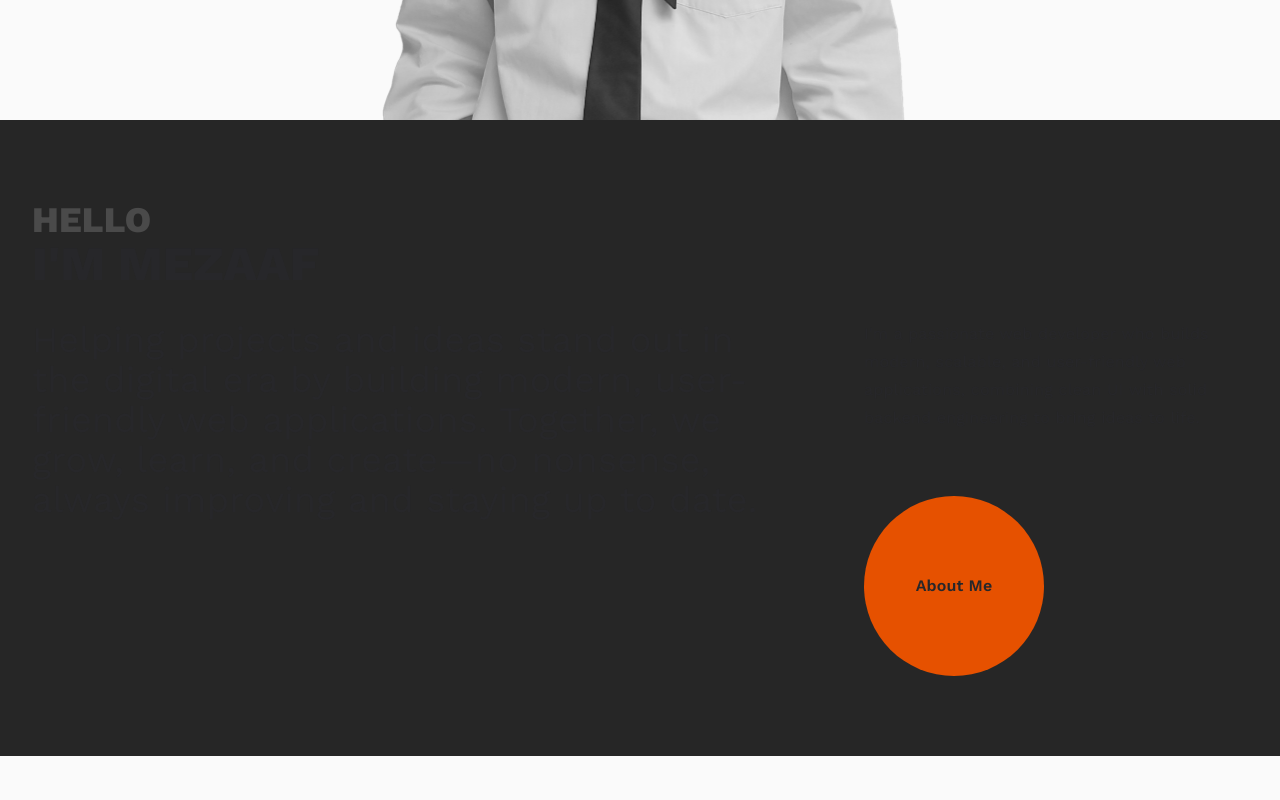
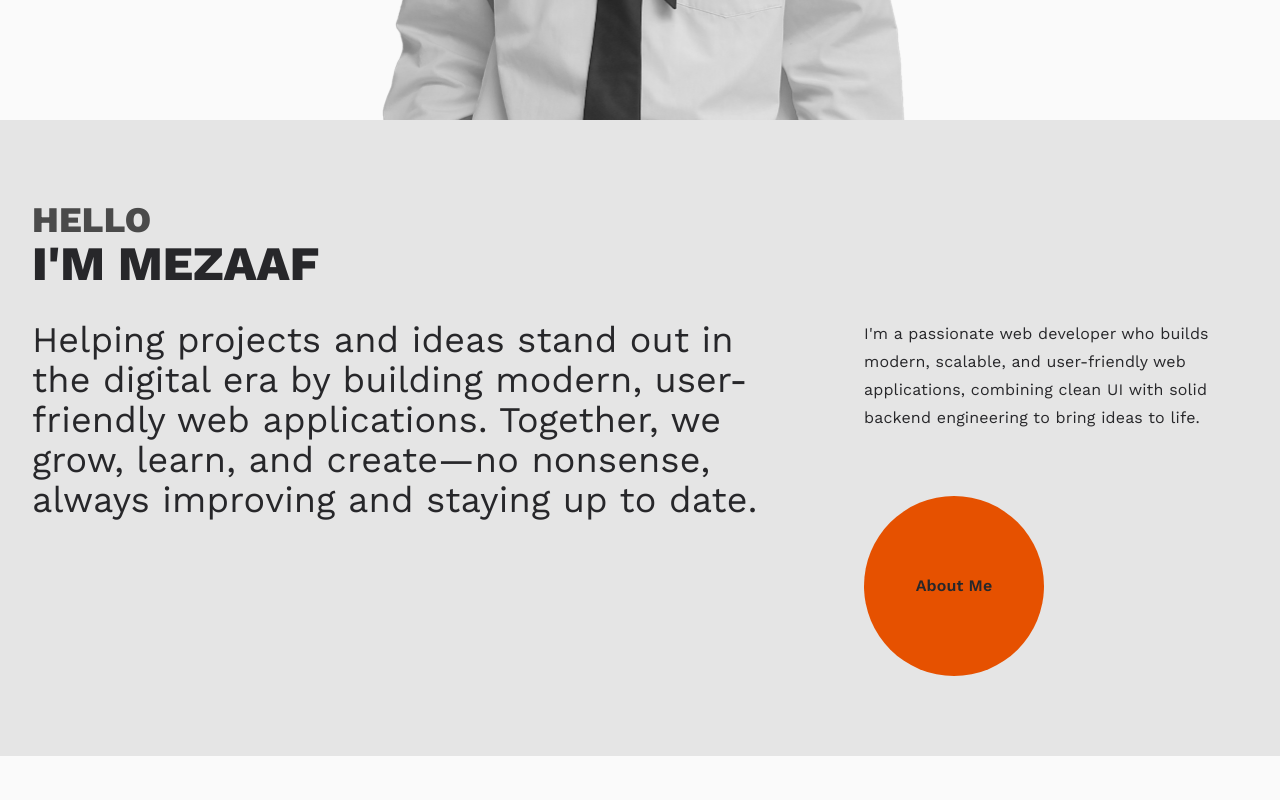
Before and after one commit to mezaaf/portfolio, a Next.js app: page / in a window 1280 px wide. Shown: the part 680-1480 px from the top of the page. Built offline with nearby package versions, Linux system fonts and the light colour scheme.

Commit message:
ui(home page): fix bg color in about section

```diff
--- a/src/features/home/components/AboutSection.tsx
+++ b/src/features/home/components/AboutSection.tsx
@@ -2,7 +2,7 @@ const AboutSection = () => {
   return (
     <section
       id="about"
-      className="w-full bg-neutral-800 flex items-center justify-center py-20"
+      className="w-full bg-neutral-200 dark:bg-neutral-800 flex items-center justify-center py-20"
     >
       <div className="w-full max-w-7xl mx-auto px-4 sm:px-6 lg:px-8 flex flex-col gap-4 sm:gap-6 lg:gap-8">
         <div>
```
